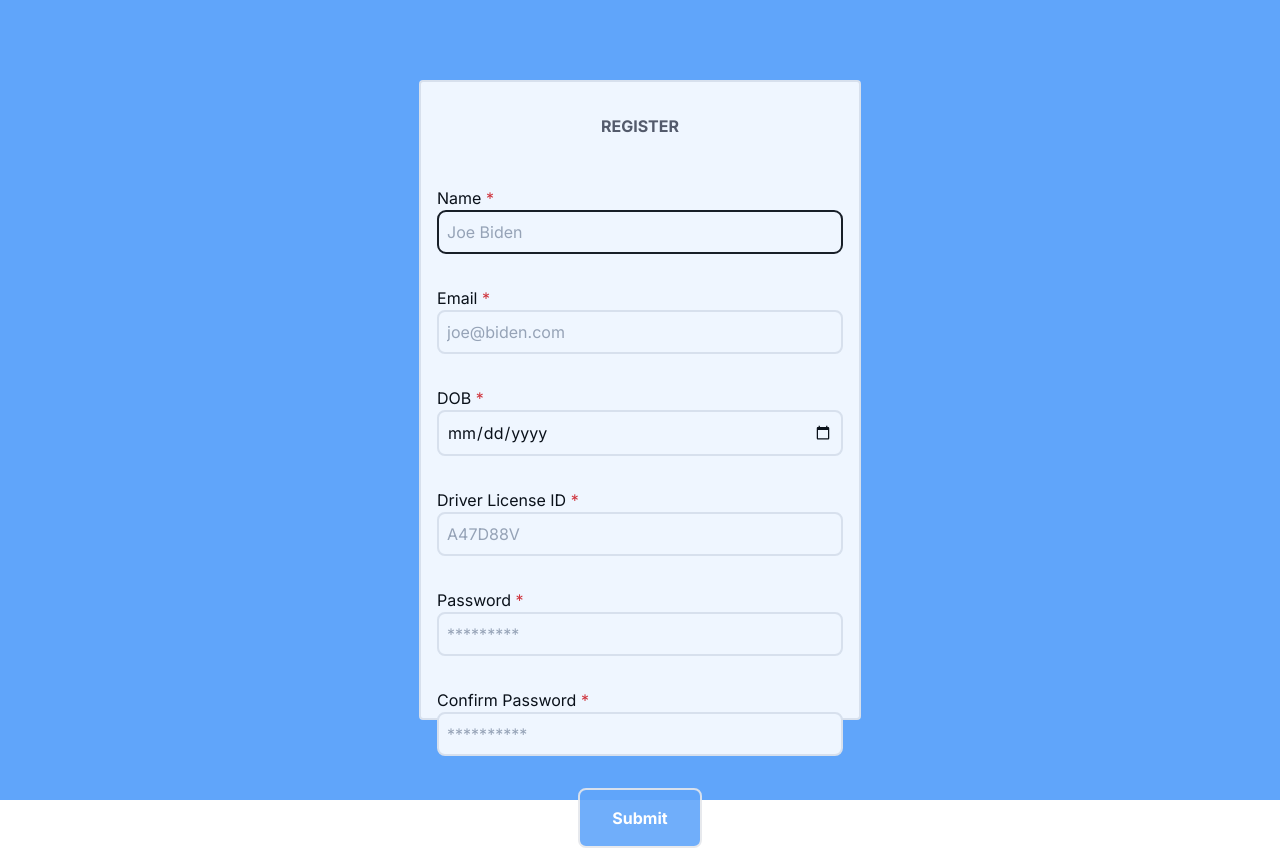
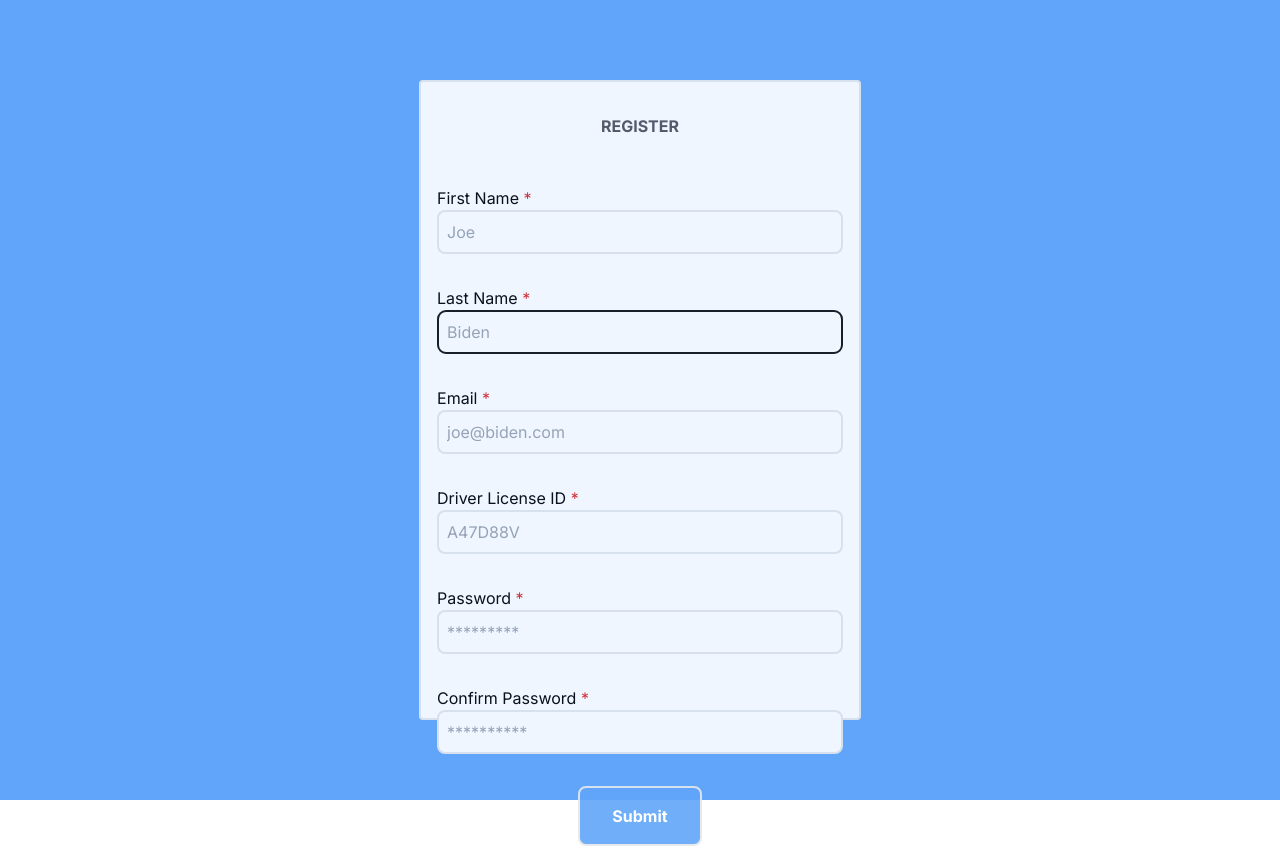
Before and after one commit to Rha02/whip-for-rent, a Next.js app in the folder frontend/: page /register in a window 1280 px wide. Built offline with nearby package versions, Linux system fonts and the light colour scheme.

Commit message:
Register Page For Users

```diff
--- /dev/null
+++ b/frontend/src/app/api/register/route.ts
@@ -0,0 +1,75 @@
+/* eslint-disable indent */
+import { NextRequest, NextResponse } from "next/server";
+
+interface RegisterBody {
+    firstName: string;
+    lastName: string;
+    email: string;
+    id : number;
+    password: string;
+}
+
+export async function POST(req: NextRequest) {
+    const body = await req.json() as RegisterBody;
+
+    // Validate the request body
+    if (!body.email || !body.password || !body.firstName || !body.lastName || !body.id) {
+        return NextResponse.json({
+            errors: {
+                id : "ID is required",
+                email: "Email is required",
+                password: "Password is required",
+                firstName: "First name is required",
+                lastName: "Last name is required",
+            }
+        }, {
+            status: 400
+        });
+    }
+
+    // Make a request to the backend
+    const host = process.env.SERVER_HOST;
+    console.log(host);
+    const res = await fetch(`${host}/users/register`, {
+        method: "POST",
+        headers: {
+            "Content-Type": "application/json"
+        },
+        body: JSON.stringify(body)
+    });
+
+    // If the backend returns an error, return it to the frontend
+    if (!res.ok) {
+        return res.json().then((data) => {
+            console.log(data);
+            return NextResponse.json({
+                errors: data.errors
+            }, {
+                status: res.status
+            });
+        }).catch((err) => {
+            return NextResponse.json({}, {
+                status: 500
+            });
+        });
+    }
+     // Get the cookie from the backend response
+     const token = res.headers.get("Authorization");
+     if (!token) {
+         return NextResponse.json({
+             message: "Something went wrong"
+         }, {
+             status: 500
+         });
+     }
+
+     // Set the cookie in the response
+     const response = NextResponse.json({});
+     response.cookies.set("authtoken", token, {
+         httpOnly: true,
+         path: "/",
+         expires: new Date(Date.now() + 1000 * 60 * 60 * 24 * 7) // 7 days
+     });
+
+     return response;
+ }
--- a/frontend/src/app/register/page.tsx
+++ b/frontend/src/app/register/page.tsx
@@ -1,12 +1,47 @@
 /* eslint-disable indent */
+"use client";
+
+import { useState } from "react";
 export default function Register() {
-    async function create(formData: FormData) {
-        "use server";
-        formData = formData.get("name") as string;
 
-        // mutate data
-        // revalidate cache
-    }
+        // error fields
+        const [emailError, setEmailError] = useState<string | null>(null);
+        const [passwordError, setPasswordError] = useState<string | null>(null);
+
+        const handleSubmit = async (event: React.FormEvent<HTMLFormElement>) => {
+            event.preventDefault();
+
+            // Get form data
+            const formData = new FormData(event.currentTarget);
+            const firstName = formData.get('firstName') as string;
+            const lastName = formData.get('lastName') as string;
+            const email = formData.get('email') as string;
+            const id = formData.get('id') as unknown as number;
+            const password = formData.get('password') as string;
+            console.log(firstName);
+            console.log(lastName);
+            console.log(email);
+            console.log(id);
+            console.log(password);
+
+            // Send register request
+            const res = await fetch('/api/register', {
+                method: 'POST',
+                headers: { 'Content-Type': 'application/json' },
+                body: JSON.stringify({ id, email, firstName, lastName, password }),
+            });
+
+            // Handle response
+            if (res.ok) {
+                window.location.href = '/login';
+             }
+            // else {
+            //     const data = await res.json();
+            //     if (data.errors.email) setEmailError(data.errors.email);
+            //     if (data.errors.password) setPasswordError(data.errors.password);
+            //     if (data.message) alert(data.message);
+            // }
+        };
 
     return (
 
@@ -17,11 +52,16 @@ export default function Register() {
                 </div>
                 <div className="flex-col justify-center my-4">
 
-                    <form action={create} method="post" id="form" >
+                    <form onSubmit={handleSubmit} >
 
                     <div className="mb2  px-4 py-4">
-                        <label htmlFor="text-zinc-600 font-bold">Name <span className="text-red-600">*</span></label>
-                        <input type="text" name="name" className="border-2 rounded-lg w-full px-2 py-2" placeholder="Joe Biden" required autoFocus/>
+                        <label htmlFor="text-zinc-600 font-bold"> First Name <span className="text-red-600">*</span></label>
+                        <input type="text" name="firstName" className="border-2 rounded-lg w-full px-2 py-2" placeholder="Joe" required autoFocus/>
+                    </div>
+
+                    <div className="mb2  px-4 py-4">
+                        <label htmlFor="text-zinc-600 font-bold"> Last Name <span className="text-red-600">*</span></label>
+                        <input type="text" name="lastName" className="border-2 rounded-lg w-full px-2 py-2" placeholder="Biden" required autoFocus/>
                     </div>
 
                     <div className="mb2  px-4 py-4">
@@ -30,13 +70,8 @@ export default function Register() {
                     </div>
 
                     <div className="mb2  px-4 py-4">
-                        <label htmlFor="text-zinc-600 font-bold">DOB <span className="text-red-600">*</span></label>
-                        <input type="date" name="date" className="border-2 rounded-lg w-full px-2 py-2" placeholder="dd/mm/yyyy" required />
-                    </div>
-
-                    <div className="mb2  px-4 py-4">
                         <label htmlFor="text-zinc-600 font-bold">Driver License ID <span className="text-red-600">*</span></label>
-                        <input type="text" name="ID" className="border-2 rounded-lg w-full px-2 py-2" placeholder="A47D88V" required />
+                        <input type="text" name="id" className="border-2 rounded-lg w-full px-2 py-2" placeholder="A47D88V" required />
                     </div>
 
                     <div className="mb2 px-4 py-4">
```
